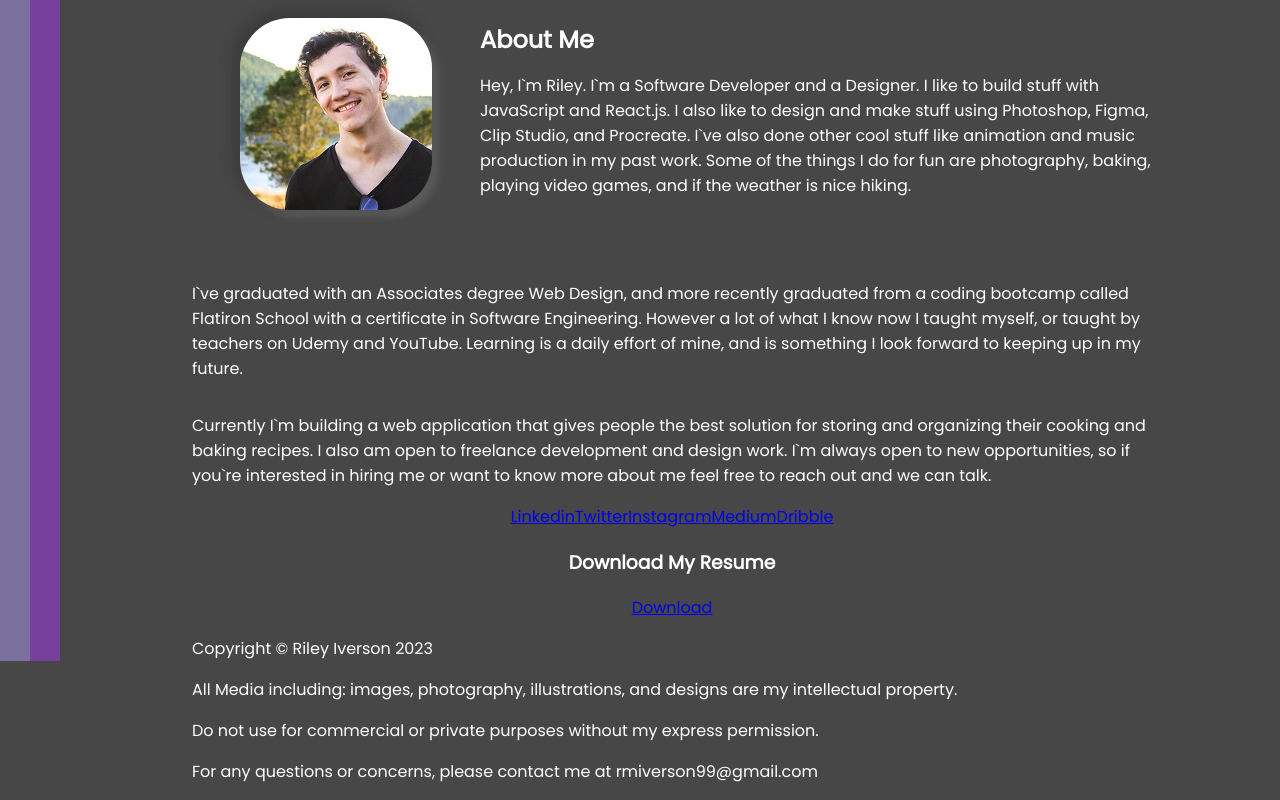
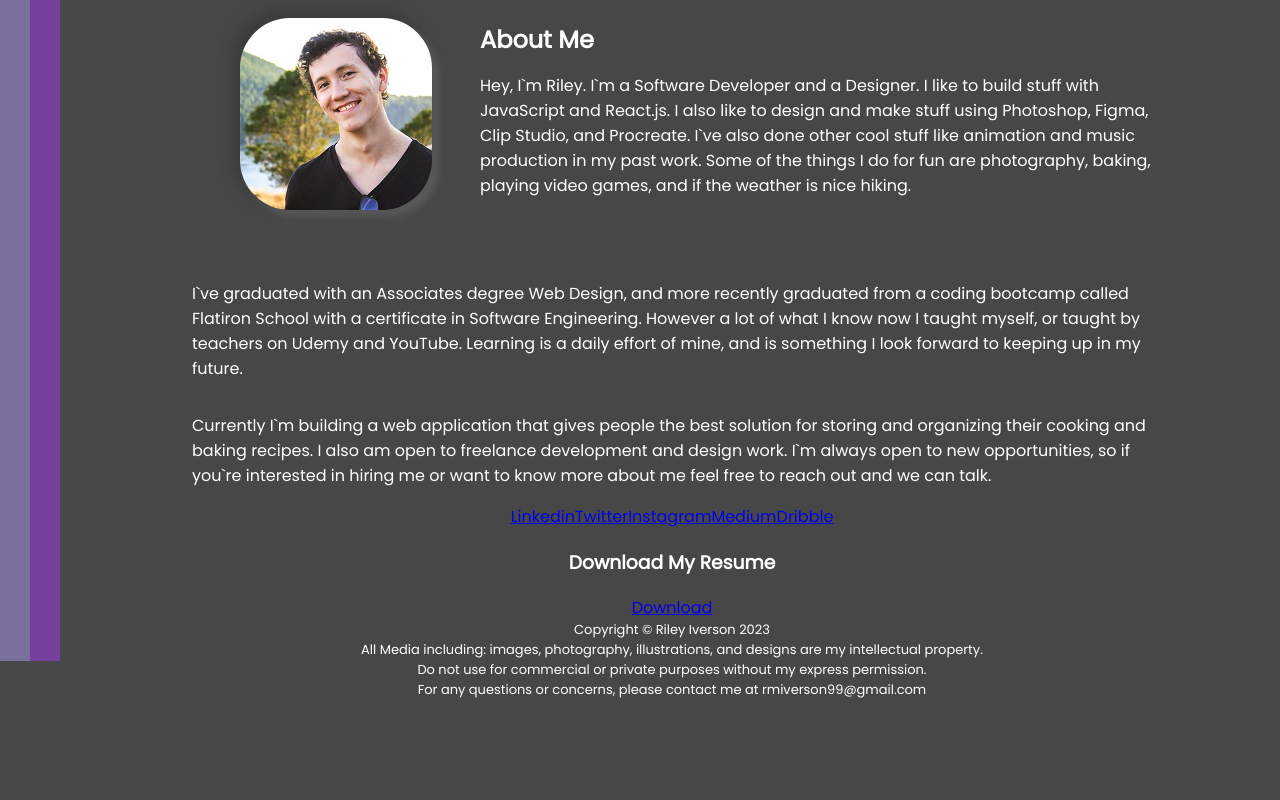
Before and after one commit to Rmiverson/rmiportfolio, a React (Create React App) app: page / in a window 1280 px wide. Shown: the part 939-1739 px from the top of the page. After the commit the page ends 1639 px from the top, so only its background shows below. Built offline with nearby package versions, Linux system fonts and the light colour scheme.

Commit message:
styled footer

```diff
--- a/src/components/Footer.js
+++ b/src/components/Footer.js
@@ -4,7 +4,7 @@ const Footer = () => {
     const year = new Date().getFullYear()
 
     return (
-        <footer>
+        <footer className="footer">
             <p>Copyright &copy; Riley Iverson {year}</p>
             <p>All Media including: images, photography, illustrations, and designs are my intellectual property.</p>
             <p>Do not use for commercial or private purposes without my express permission.</p>
--- a/src/scss/App.scss
+++ b/src/scss/App.scss
@@ -43,3 +43,14 @@
     }
   }
 }
+
+.footer {
+  display: flex;
+  flex-direction: column;
+  align-items: center;
+
+  p {
+    font-size: small;
+    margin: 0px;
+  }
+}
```
